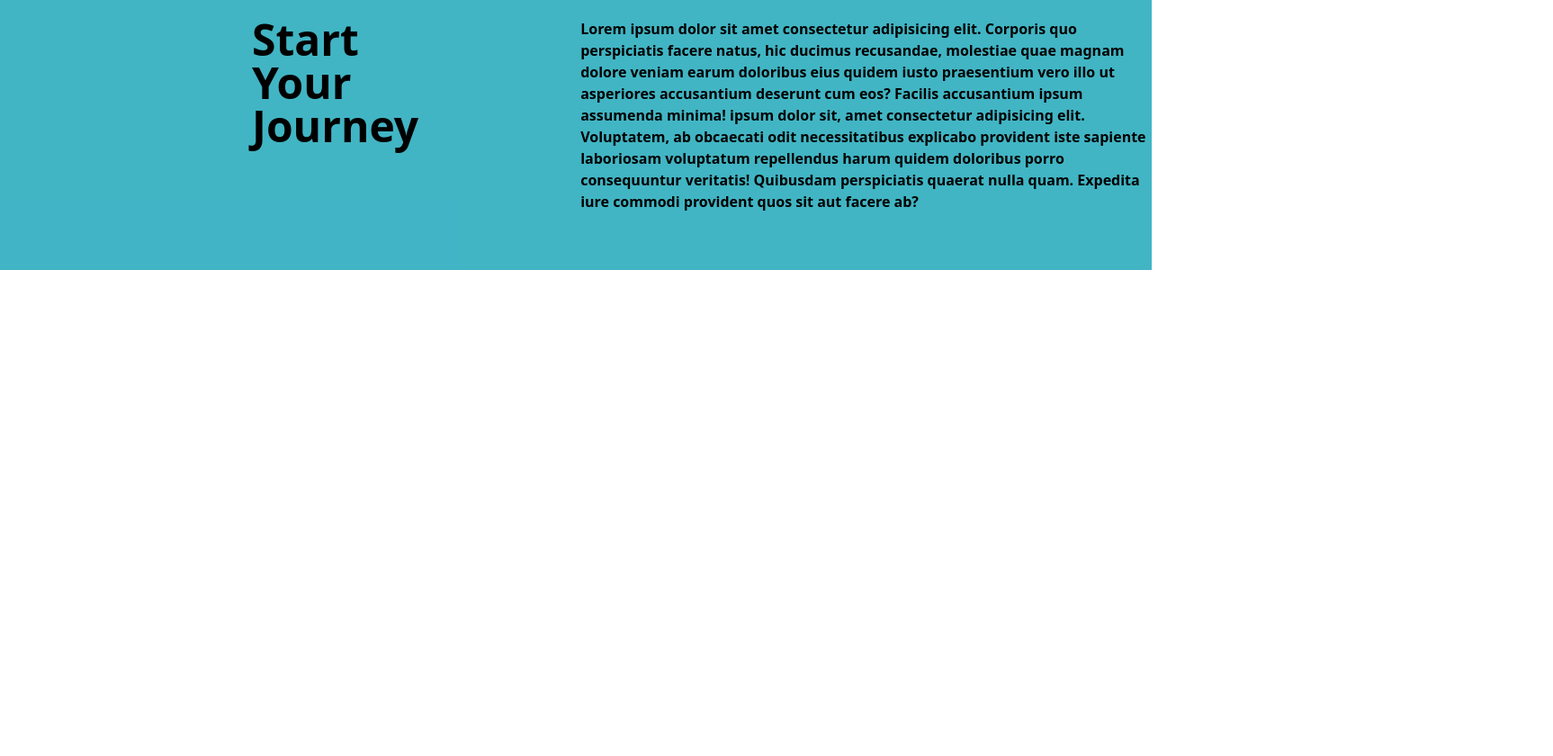
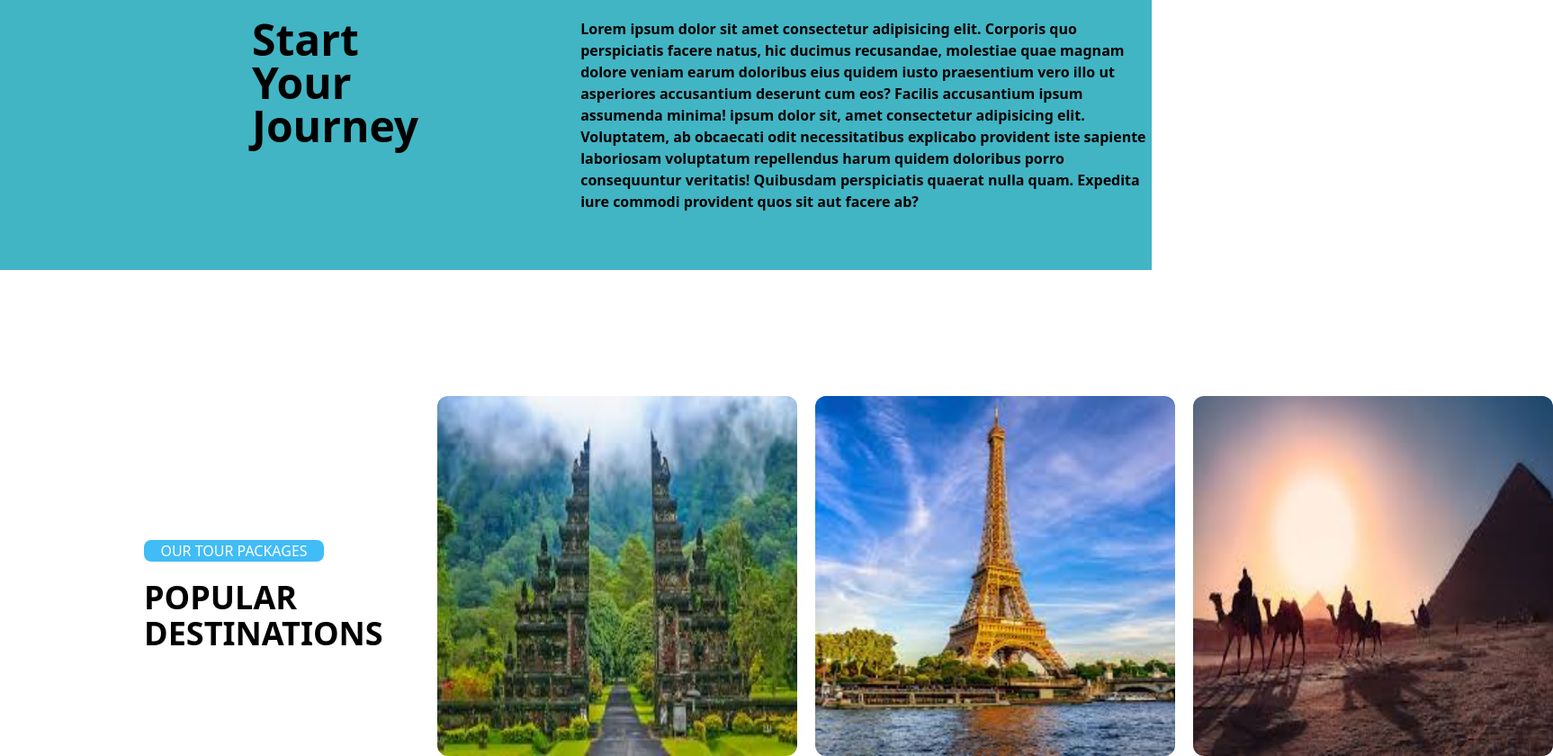
Before and after one commit to Dushy-uki/Assignment_05, a plain HTML site: page index.html in a window 1280 px wide. Shown: the part 1558-2398 px from the top of the page at 90% size, 1726 px wide, since content can reach past the window. Before the commit the page ends 1858 px from the top, so only its background shows below. Drawn offline with nearby package versions, Linux system fonts and the light colour scheme.

Commit message:
section4 done

```diff
--- a/Assets/style.css
+++ b/Assets/style.css
@@ -3,8 +3,8 @@
    height: 50px;
     padding: 100;
     border-radius: 50px;
-    width: 80%;
-    margin-left: 150px;
+    width: 85%;
+    margin-left: 110px;
 }
 .sign{
     background-color: rgb(75, 230, 217);
--- a/index.html
+++ b/index.html
@@ -38,8 +38,7 @@
 
     <!--section3-->
     <div>
-
-            <div>
+        <div>
                 <button class="bg-sky-500/75 mt-20 text-white ml-215 rounded-lg w-30">We are the best</button>
                 <h1 class="text-4xl mt-4 text-center"><b>WHY XTRAVEL?</b></h1>
             </div>
@@ -76,7 +75,19 @@
                 Lorem ipsum dolor sit amet consectetur adipisicing elit. Corporis quo perspiciatis facere natus, hic ducimus recusandae, molestiae quae magnam dolore veniam earum doloribus eius quidem iusto praesentium vero illo ut asperiores accusantium deserunt cum eos? Facilis accusantium ipsum assumenda minima! ipsum dolor sit, amet consectetur adipisicing elit. Voluptatem, ab obcaecati odit necessitatibus explicabo provident iste sapiente laboriosam voluptatum repellendus harum quidem doloribus porro consequuntur veritatis! Quibusdam perspiciatis quaerat nulla quam. Expedita iure commodi provident quos sit aut facere ab?
                </div>
             </div>
+        </div>
 
+        <!--section4-->
+    <div class="flex pt-35">
+        <div>
+            <button class="bg-sky-500/75 mt-40 text-white rounded-lg w-50 ml-40">OUR TOUR PACKAGES</button>
+            <h1 class="text-4xl mt-5 font-bold ml-40"><b>POPULAR <br> DESTINATIONS</b></h1>
+        </div>
+        <div class="flex">
+            <img src="./Assets/image/bali.jpeg" class="w-100 h-100 ml-15 rounded-xl">
+            <img src="./Assets/image/france.jpeg" class="w-100 h-100 ml-5 rounded-xl">
+            <img src="./Assets/image/egy.jpeg" class="w-100 h-100 ml-5 rounded-xl">
+        </div>
     </div>
 </body>
 </html>
```
Also changed, not shown: Assets/image/bali.jpeg (added), Assets/image/egy.jpeg (added), Assets/image/france.jpeg (added).
